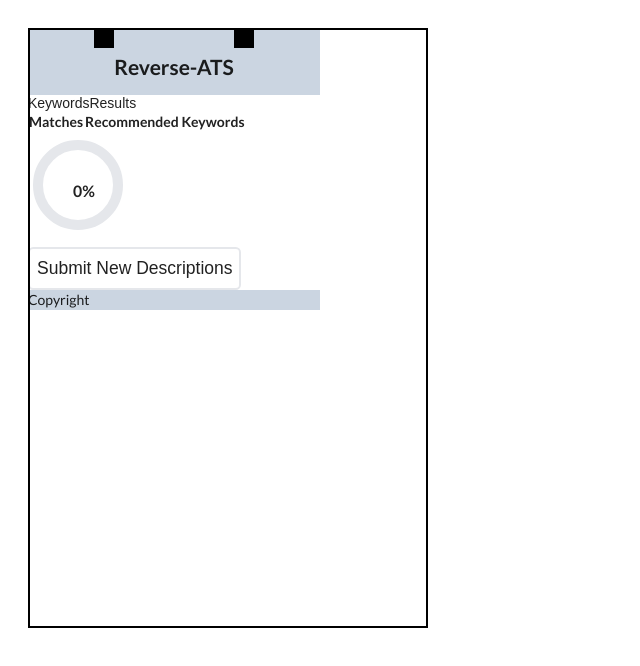
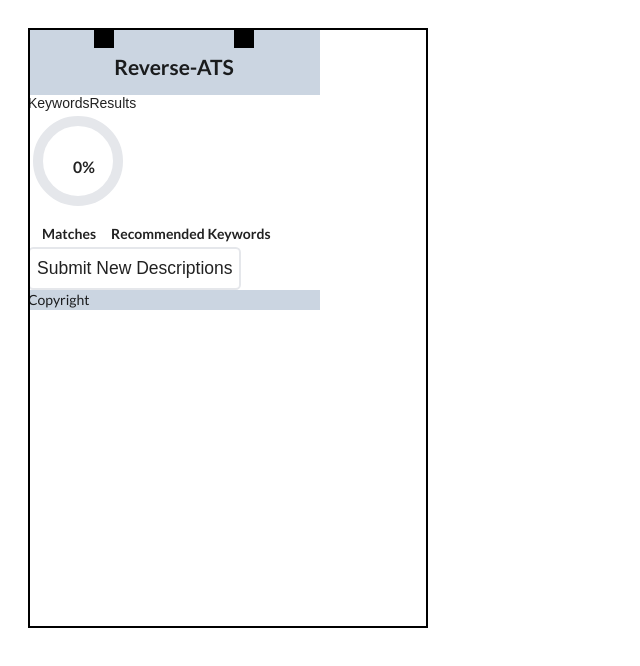
Before and after one commit to Caposto/reverse-ats, a React (Create React App) app in the folder frontend/: page / in a window 1280 px wide. Both pictures are taken after a click on the button "Keywords". Shown: the top 666 px of the page, without its empty margins (0-640 px from the left). Built offline with nearby package versions, Linux system fonts and the light colour scheme.

Commit message:
primitive wireframe for matches

```diff
--- a/frontend/src/components/Matches.jsx
+++ b/frontend/src/components/Matches.jsx
@@ -13,10 +13,11 @@ function Matches({ commonKeywords, recommendedKeywords, percentage }) {
 
   return (
     <div>
+      <CircularProgressBar percentage={percentage} />
       <table className="table-auto">
         <thead>
           <tr>
-            <th>Matches</th>
+            <th className="px-4">Matches</th>
             <th>Recommended Keywords</th>
           </tr>
         </thead>
@@ -27,7 +28,6 @@ function Matches({ commonKeywords, recommendedKeywords, percentage }) {
           </tr>
         </tbody>
       </table>
-      <CircularProgressBar percentage={percentage} />
     </div>
   );
 }
```
